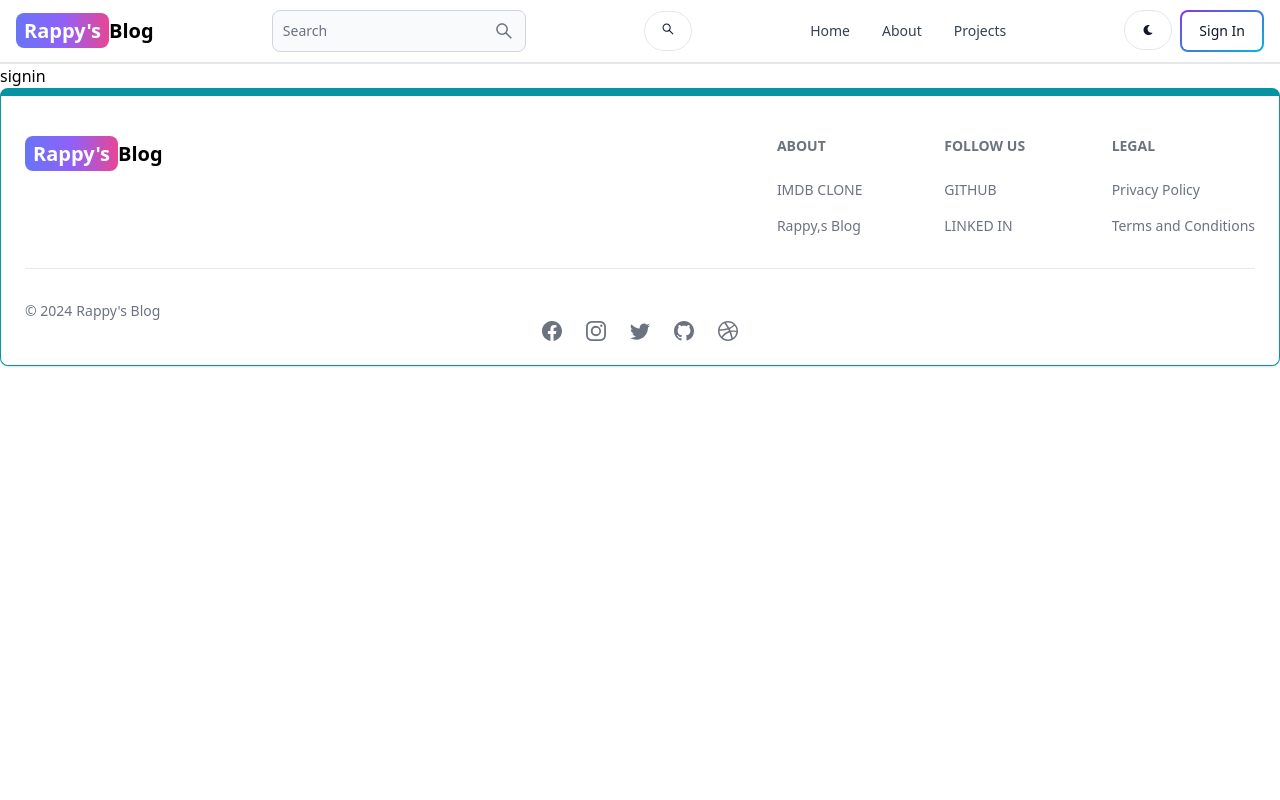
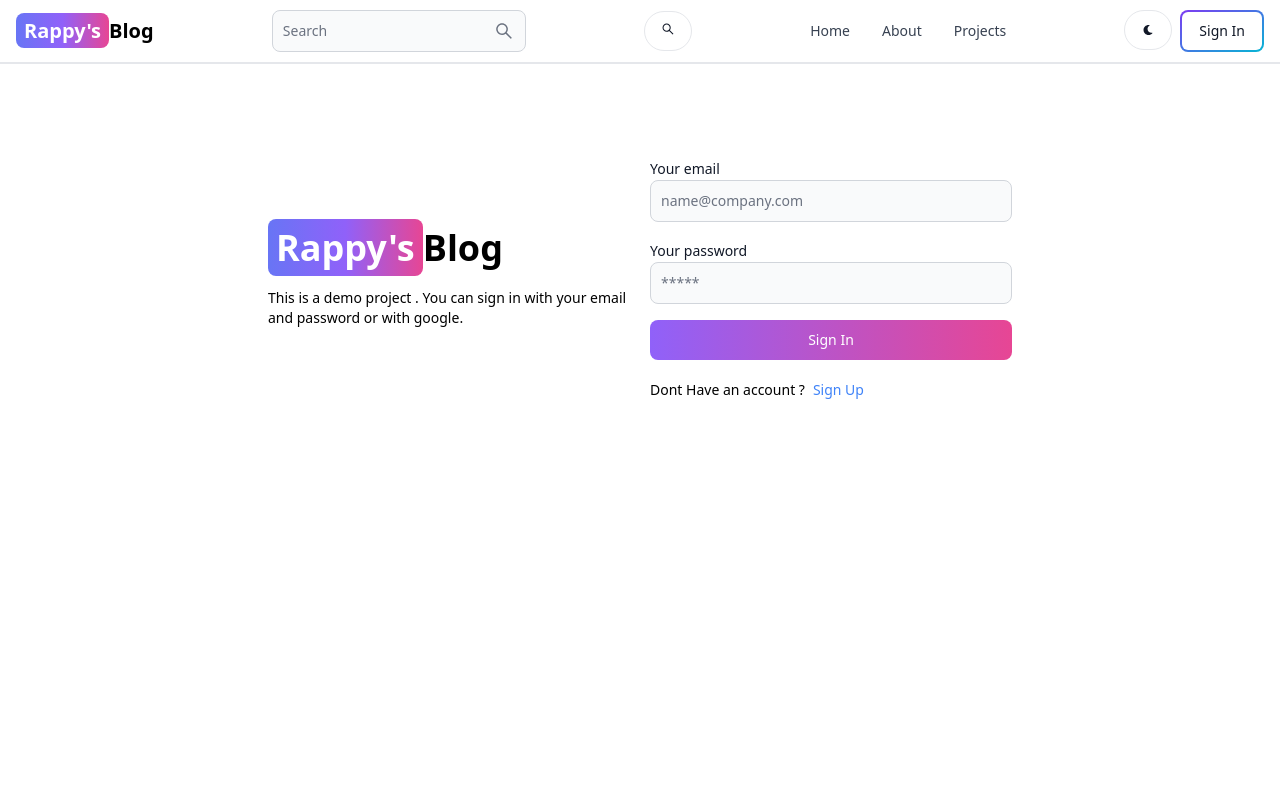
Before and after one commit to abhishekpl8219/MERNBlogApp, a React (Vite) app in the folder client/: page /sign-in in a window 1280 px wide. Shown: the top 800 px of the page. Built offline with nearby package versions, Linux system fonts and the light colour scheme.

Commit message:
complete sign in page functionality

```diff
--- a/client/src/pages/SignIn.jsx
+++ b/client/src/pages/SignIn.jsx
@@ -1,9 +1,93 @@
-import React from 'react'
+import { Alert, Button, Label, Spinner, TextInput } from "flowbite-react";
+import React, { useState } from "react";
+import { Link, useNavigate } from "react-router-dom";
 
 export default function SignIn() {
+  const [formData,setFormData]=useState({});
+  const[errorMessage,setErrorMessage]=useState(null);
+  const[loading,setLoading]=useState(false);
+  const navigate=useNavigate()
+  const handleChange =(e)=>{
+    setFormData({...formData,[e.target.id]:e.target.value.trim()});
+  }
+  const handleSubmit = async(e)=>{
+  e.preventDefault();
+  if( !formData.email || !formData.password){
+    return setErrorMessage('please fill out all fields')
+  }
+  try {
+    setLoading(true);
+    setErrorMessage(null);
+    const res = await fetch('/api/auth/signin',{
+      method: 'POST',
+      headers:{'Content-Type':'application/json'},
+      body:JSON.stringify(formData),
+      } )
+      const data = await res.json();
+      setLoading(false);
+      if(res.ok){
+        navigate("/")
+      }
+      if(data.success===false){
+        return setErrorMessage(data.message);
+        setLoading(false);
+      }
+
+  } catch (error) {
+    setErrorMessage
+  }
+  }
   return (
-    <div>
-      signin
+    <div className="min-h-screen mt-20">
+      <div className="flex p-3 max-w-3xl flex-col mx-auto md:flex-row md:items-center gap-5" >
+       <div className=" flex-1" >
+      <Link to ="/" className=' text-4xl font-bold dark:text-white'>
+        <span className='px-2 py-1  bg-gradient-to-r from-indigo-500 via-purple-500 to-pink-500 rounded-lg text-white md:flex-row '>
+          Rappy's
+        </span>
+        <span>
+          Blog
+        </span>
+        </Link>
+        <p className="text-sm mt-5">
+          This is a demo project . You can sign in with your email and password or with google.
+          </p>
+        </div>
+
+        {/*right*/}
+        <div className="flex-1">
+        <form className="flex  flex-col gap-4" onSubmit={handleSubmit}>
+
+          <div>
+            <Label value="Your email"></Label>
+            <TextInput type='email' placeholder="name@company.com" id='email' onChange={handleChange} />
+          </div>
+          <div>
+            <Label value="Your password"></Label>
+            <TextInput type='password' placeholder="*****" id='password' onChange={handleChange} />
+          </div>
+          <Button gradientDuoTone='purpleToPink' type="submit" disabled={loading}>
+            {
+              loading? ( <><Spinner > Loading ..... </Spinner></>):" Sign In "
+            }
+          </Button>
+        </form>
+        <div className="flex gap-2 text-sm  mt-5">
+          <span> Dont Have an account ?</span>
+          <Link to ="/sign-up" className="text-blue-500">
+            Sign Up
+          </Link>
+        </div>
+        {
+          errorMessage &&(
+            <Alert className="mt-5" color="failure">
+              {errorMessage}
+            </Alert>
+          )
+        }
+        </div>
+
+      </div>
     </div>
-  )
+  );
 }
```
